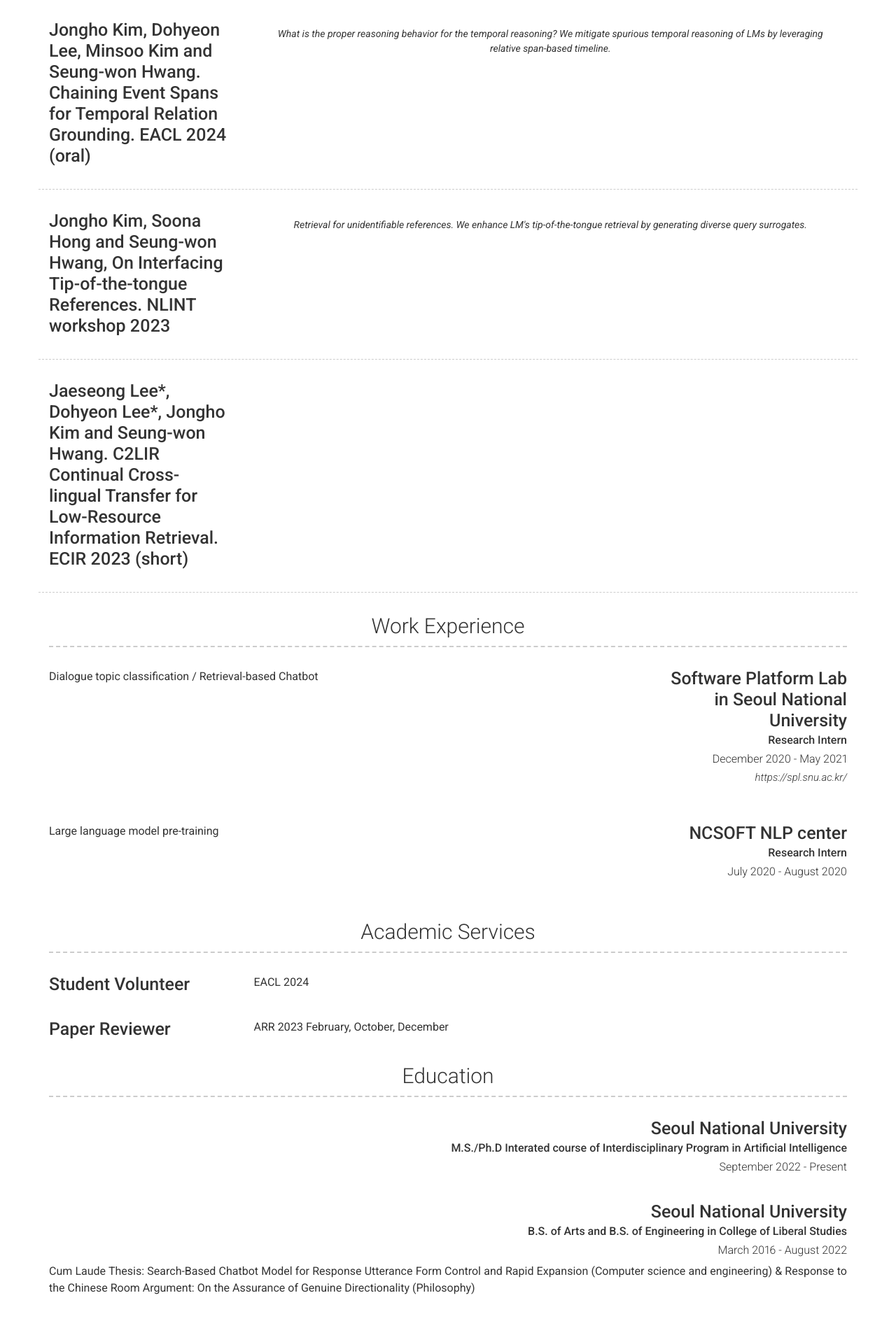
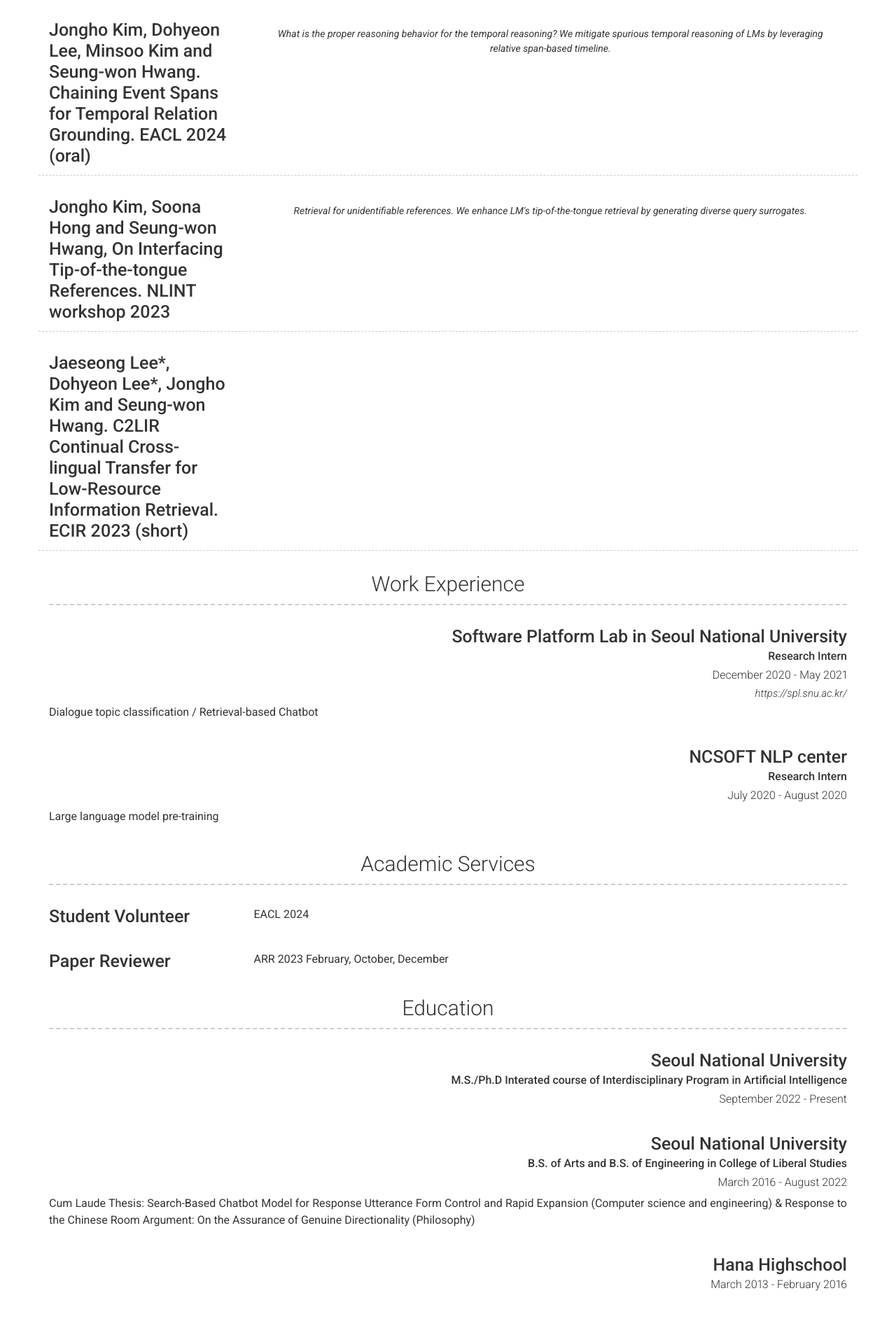
Before and after one commit to JonghoKimNLP/JonghoKimNLP.github.io, a Jekyll site: the page built from index.md, in a window 1280 px wide. Shown: the part 728-2616 px from the top of the page at 70% size. Built offline with Jekyll 4.4.1, drawn with Linux system fonts in a browser that asks for light colours; nearby versions of some CDN libraries.

Commit message:
add contents

```diff
--- a/_config.yml
+++ b/_config.yml
@@ -64,7 +64,7 @@ content:
   - title: Publications # Title for the section
     layout: list # Type of content section (list/text)
     content:
-      - layout: left
+      - layout: top-left
         border: weak  # Value of `weak` will display a weak border below this item. # Any
                       # other value (or no value) means no border will be displayed
         title: Jongho Kim, Dohyeon Lee, Minsoo Kim and Seung-won Hwang. Chaining Event Spans for Temporal Relation Grounding. EACL 2024 (oral)
@@ -81,7 +81,7 @@ content:
           What is the proper reasoning behavior for the temporal reasoning? We mitigate spurious temporal reasoning of LMs by leveraging relative span-based timeline.
         # description: | # this will include new lines to allow paragraphs
         #   Description about the work on/with the project
-      - layout: left
+      - layout: top-left
         border: weak  # Value of `weak` will display a weak border below this item. # Any
                       # other value (or no value) means no border will be displayed
         title: Jongho Kim, Soona Hong and Seung-won Hwang, On Interfacing Tip-of-the-tongue References. NLINT workshop 2023
@@ -98,7 +98,7 @@ content:
           Retrieval for unidentifiable references. We enhance LM's tip-of-the-tongue retrieval by generating diverse query surrogates.
         # description: | # this will include new lines to allow paragraphs
         #   Description about the work on/with the project
-      - layout: left
+      - layout: top-left
         border: weak  # Value of `weak` will display a weak border below this item. # Any
                       # other value (or no value) means no border will be displayed
         title: Jaeseong Lee*, Dohyeon Lee*, Jongho Kim and Seung-won Hwang. C2LIR Continual Cross- lingual Transfer for Low-Resource Information Retrieval. ECIR 2023 (short)
@@ -118,7 +118,7 @@ content:
   - title: Work Experience
     layout: list
     content:
-      - layout: right
+      - layout: top-right
         title:  Software Platform Lab in Seoul National University
         sub_title: Research Intern
         caption: December 2020 - May 2021
@@ -127,7 +127,7 @@ content:
         #   Short description of the company (optional)
         description: | # this will include new lines to allow paragraphs
           Dialogue topic classification / Retrieval-based Chatbot
-      - layout: right
+      - layout: top-right
         title: NCSOFT NLP center
         sub_title: Research Intern
         caption: July 2020 - August 2020
```
